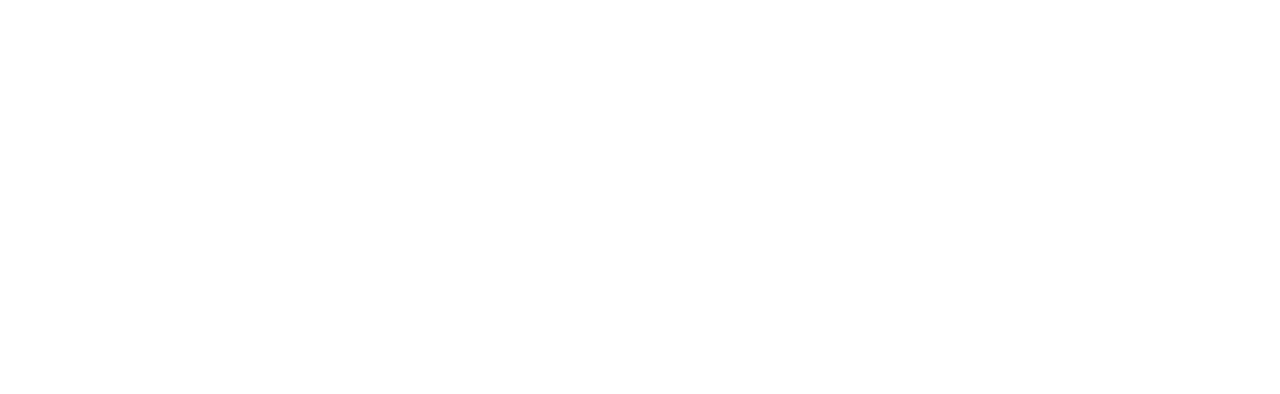
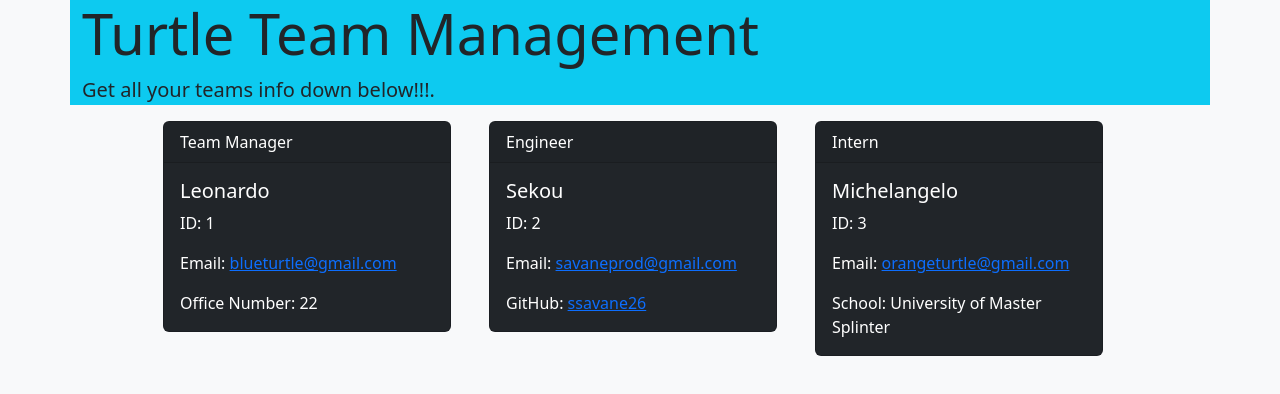
Before and after one commit to ssavane26/EmployeeManagementApp, a website: page Assets/index.html in a window 1280 px wide. Drawn offline with nearby package versions, Linux system fonts and the light colour scheme.

Commit message:
Created UI for Team Profiles

```diff
--- a/Assets/index.html
+++ b/Assets/index.html
@@ -4,9 +4,54 @@
     <meta charset="UTF-8">
     <meta http-equiv="X-UA-Compatible" content="IE=edge">
     <meta name="viewport" content="width=device-width, initial-scale=1.0">
+<link href="https://cdn.jsdelivr.net/npm/bootstrap@5.2.2/dist/css/bootstrap.min.css" rel="stylesheet" integrity="sha384-Zenh87qX5JnK2Jl0vWa8Ck2rdkQ2Bzep5IDxbcnCeuOxjzrPF/et3URy9Bv1WTRi" crossorigin="anonymous">
     <title>Document</title>
 </head>
-<body>
+<body class="bg-light">
+
+        <div class="container bg-info">
+          <h1 class="display-4">Turtle Team Management</h1>
+          <p class="lead">Get all your teams info down below!!!.</p>
+        </div>
+      </div>
+      <div class="row justify-content-center">
+    <div class="col-3">
+        <div class="card text-white bg-dark mb-3" style="max-width: 18rem;">
+         <div class="card-header">Team Manager</div>
+         <div class="card-body">
+          <h5 class="card-title">Leonardo</h5>
+            <p class="card-text">ID: 1</p>
+            <p class="card-text">Email: <a href="mailto:blueturtle@gmail.com">blueturtle@gmail.com</a></p>
+            <p class="card-text">Office Number: 22 </p>
+            </div>
+        </div>
+    </div>
+
+        <div class="col-3">
+            <div class="card text-white bg-dark mb-3" style="max-width: 18rem;">
+             <div class="card-header">Engineer</div>
+             <div class="card-body">
+              <h5 class="card-title">Sekou</h5>
+                <p class="card-text">ID: 2</p>
+                <p class="card-text">Email: <a href="mailto:savaneprod@gmail.com">savaneprod@gmail.com</a></p>
+                <p class="card-text">GitHub: <a target = 'blank' href= "https://github.com/ssavane26">ssavane26</a></p>
+                </div>
+            </div>
+        </div>
+
+            <div class="col-3">
+                <div class="card text-white bg-dark mb-3" style="max-width: 18rem;">
+                 <div class="card-header">Intern</div>
+                 <div class="card-body">
+                  <h5 class="card-title">Michelangelo</h5>
+                    <p class="card-text">ID: 3</p>
+                    <p class="card-text">Email: <a href="mailto:orangeturtle@gmail.com">orangeturtle@gmail.com</a></p>
+                    <p class="card-text">School: University of Master Splinter</p>
+                    </div>
+                </div>
+            </div>
+        </div>
+
 
 </body>
 </html>
--- a/package.json
+++ b/package.json
@@ -11,6 +11,7 @@
   "license": "ISC",
   "description": "",
   "dependencies": {
+    "bootstrap": "^5.2.2",
     "console.table": "^0.10.0",
     "inquirer": "^8.2.4",
     "mysql2": "^2.3.3"
```
Also changed, not shown: 1 other file.
